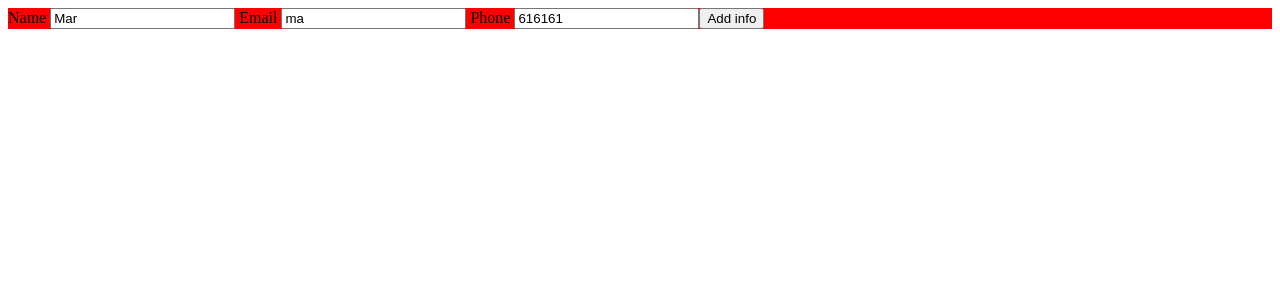
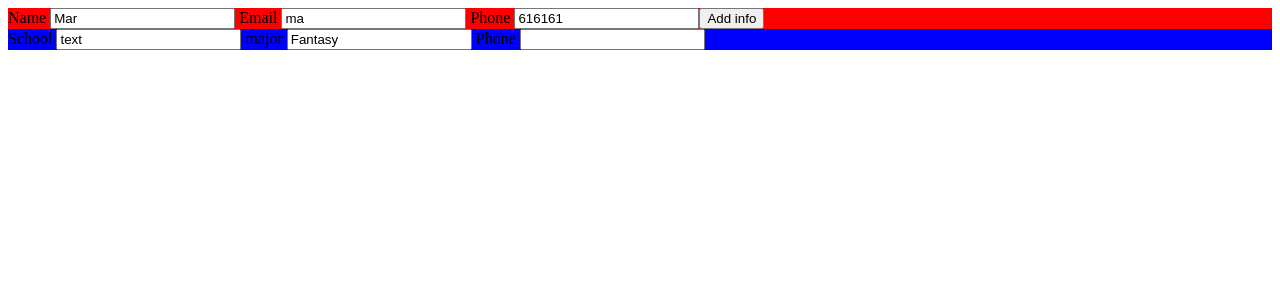
Before and after one commit to Sawaian/cv-project, a React (Create React App) app: page / in a window 1280 px wide. Shown: the top 300 px of the page. Built offline with nearby package versions, Linux system fonts and the light colour scheme.

Commit message:
Need to add the remove button for education. Will start working onthe component for experience.

```diff
--- /dev/null
+++ b/src/Components/Education/Education.css
@@ -0,0 +1,3 @@
+.edu{
+    background-color: blue;
+}
--- a/src/Components/Education/index.js
+++ b/src/Components/Education/index.js
@@ -1,5 +1,6 @@
 import React, { Component } from "react";
 import uniqid from "uniqid";
+import './Education.css'
 
 class Education extends Component {
     constructor() {
@@ -71,7 +72,7 @@ class Education extends Component {
         else {
             return(
                 <div>
-                <form className="EDU" onSubmit={this.onSubmitInfo}>
+                <form className="edu" onSubmit={this.onSubmitInfo}>
                     <div>
                         <label className="school"> School </label>
                         <input
@@ -107,4 +108,4 @@ class Education extends Component {
     }
 }
 
-export default Education
+export default Education;
--- a/src/Components/Main.js
+++ b/src/Components/Main.js
@@ -2,7 +2,7 @@
 import React, { Component } from "react";
 import GeneralInfo from "./GeneralInfo/";
 // import Experience from "./Experience";
-// import Education from "./Education";
+import Education from "./Education";
 
 
 class Main extends Component {
@@ -15,7 +15,7 @@ class Main extends Component {
     <>
        <GeneralInfo />
        {/* <Experience />  */}
-       {/* <Education />  */}
+       <Education />
     </>
 
     )
```
